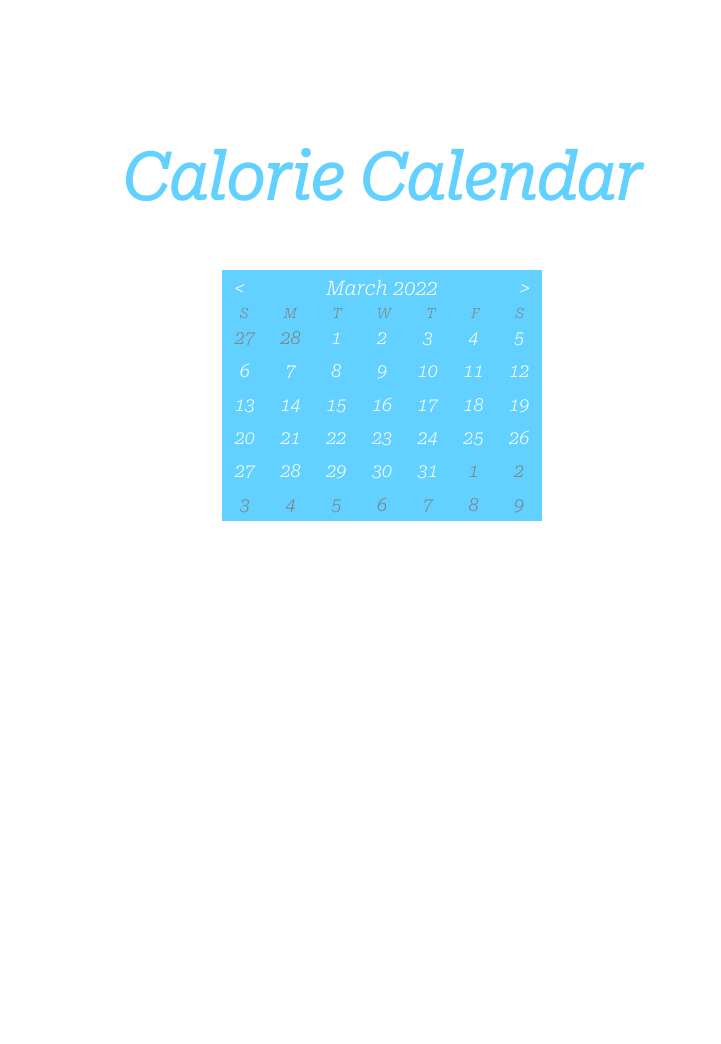
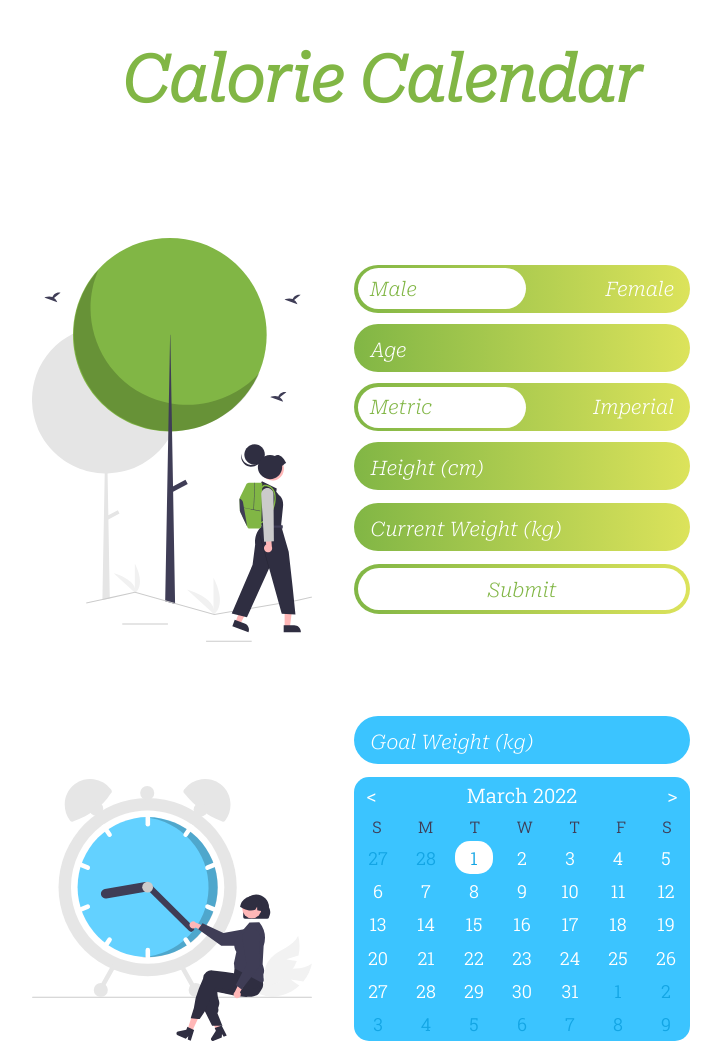
Before and after one commit to dmcphee98/calorie-calendar, a plain HTML site: page index.html in a window 1280 px wide. Shown: the top 1044 px of the page, without its empty margins (258-979 px from the left). Before the commit the page ends 800 px from the top, so only its background shows below. Drawn offline with Linux system fonts and the light colour scheme.

Commit message:
Calendar, formatting

```diff
--- a/form1.css
+++ b/form1.css
@@ -14,6 +14,7 @@ body {
     /* Font family */
     font-family: 'Roboto Serif', sans-serif;
     font-size: 1.25rem;
+    padding-top: 25vh;
 }
 
 header,
@@ -24,22 +25,26 @@ form {
 
 header {
     color: white;
+    background: white;
     font-family: 'Roboto Serif', sans-serif;
     font-size: 2rem;
-    height: 30vh; /* Set this back to 30vh */
-    align-items: flex-end;
+    height: 20vh;
+    width: 100%;
+    align-items: center;
+    position: fixed;
+    top: 0;
+    z-index: 1;
 }
 
 h1 {
     color: #81b645;
-    color: #63D1FF;
+    /* color: #63D1FF; */
     padding: 1.5rem;
     text-align: center;
 }
 
 .form-container-center {
-    display: none;
-    /* display: flex; */
+    display: flex;
     justify-content: center;
     align-items: center;
     height: 60vh;
@@ -67,8 +72,7 @@ form {
 }
 
 .input-div,
-.input-div-ft,
-.input-div-in {
+.input-div-ft {
     border-radius: 50px;
     padding: 0.85rem 0rem 0.65rem 0rem;
     background: #81b645;  /* fallback for old browsers */
@@ -89,8 +93,13 @@ form {
 }
 
 .input-div-in {
+    border-radius: 50px;
+    padding: 0.85rem 0rem 0.65rem 0rem;
     width: 30%;
     margin: 0.4rem 0.3rem;
+    background-color: #DCE35B;
+    transition: all 0.3s ease;
+    position: relative;
 }
 
 .input-div:hover {
--- a/form1.js
+++ b/form1.js
@@ -12,7 +12,8 @@ const heightInputDivFt = document.querySelector('.input-div-ft');
 const heightInputDivIn = document.querySelector('.input-div-in');
 const weightInput = document.getElementById('weight-input');
 const submitButton = document.querySelector('.submit');
-const formPage = document.querySelector('.form-container-center');
+const page1 = document.querySelector('.form-container-center');
+const page2 = document.querySelector('.date-picker-container-center');
 
 // Event Listeners
 genderCheckbox.addEventListener('click', toggleGender);
@@ -49,15 +50,16 @@ function toggleUnits(event) {
 
     let weightText = weightInput.nextElementSibling;
     if (!weightText.classList.contains('right-justify')) {
-        weightText.innerHTML = unitsCheckbox.checked ? 'Weight (lbs)' : 'Weight (kg)';
+        weightText.innerHTML = unitsCheckbox.checked ? 'Current Weight (lb)' : 'Current Weight (kg)';
     } else {
-        weightText.innerHTML = unitsCheckbox.checked ? 'lbs' : 'kg';
+        weightText.innerHTML = unitsCheckbox.checked ? 'lb' : 'kg';
     }
 }
 
 function submitForm(event) {
     event.preventDefault();
-    formPage.classList.add('offscreen');
+    page1.classList.add('offscreen');
+    page2.classList.remove('offscreen-right');
 }
 
 function movePlaceholderTextRight(event) {
@@ -73,7 +75,7 @@ function movePlaceholderTextRight(event) {
     } else if (event.target === heightInputIn) {
         placeholderText.innerHTML = 'in';
     } else {
-        placeholderText.innerHTML = unitsCheckbox.checked? 'lbs': 'kg';
+        placeholderText.innerHTML = unitsCheckbox.checked? 'lb': 'kg';
     }
 }
 
@@ -96,7 +98,7 @@ function movePlaceholderTextLeft(element) {
         } else if (element === heightInputIn) {
             placeholderText.innerHTML = '(in)';
         } else {
-            placeholderText.innerHTML = unitsCheckbox.checked? 'Weight (lbs)' : 'Weight (kg)';
+            placeholderText.innerHTML = unitsCheckbox.checked? 'Current Weight (lb)' : 'Current Weight (kg)';
         }
     }
 }
--- a/form2.css
+++ b/form2.css
@@ -1,26 +1,37 @@
-.date-picker-container {
+.date-picker-container-center {
     display: flex;
     justify-content: center;
     align-items: center;
 }
 
+.date-picker-container {
+    display: flex;
+    justify-content: center;
+    align-items: center;
+    width: 80%;
+    max-width: 35em;
+}
+
 .date-picker {
-    position: relative;
+    font-weight: 500;
+    display: flex;
+    justify-content: center;
+    align-items: center;
     width: 100%;
-    max-width: 320px;
-    height: 60px;
-    background-color: #81b645;
     margin: 30px auto;
     cursor: pointer;
     user-select: none;
+    flex-wrap: wrap;
 }
 
 .date-picker .dates {
     /* Should take entire width and begin underneath date picker */
-    left: 0;
-    right: 0;
-    background-color: #63D1FF;
+    width: 80%;
+    background-color: #3bc4ff;
     color: white;
+    border-radius: 15px;
+    font-family: 'Roboto Slab', serif;
+    margin: 0.4rem;
 }
 
 .date-picker .dates .month {
@@ -36,14 +47,15 @@
     justify-content: center;
     align-items: center;
     font-size: 20px;
+    border-radius: 15px;
 }
 
 .arrow:hover {
-    background-color: white;
+    background-color: #91dcfc;
 }
 
 .arrow:active {
-    background-color: red;
+    background-color: #beeafd;
 }
 
 .days {
@@ -59,6 +71,7 @@
     justify-content: center;
     align-items: center;
     border-radius: 15px;
+    margin: 0rem 0.3rem;
 }
 
 .day-othermonth {
@@ -66,18 +79,44 @@
     justify-content: center;
     align-items: center;
     border-radius: 15px;
-    color: gray;
+    color: #13a5e4;
 }
 
-.day.selected {
+.day:hover {
+    background-color: #95dfff;
+    color: #63D1FF;
+}
+
+.day:active {
     background-color: white;
     color: #63D1FF;
 }
 
 .days-of-week {
-    font-size: 0.7em;
+    font-size: 0.8em;
     display: flex;
     justify-content: space-around;
     align-items: center;
-    color: gray;
+    color: #3f3d56;
 }
+
+.days-of-week div {
+    padding: 0.25rem 0rem;
+}
+
+.day.selected {
+    background-color: white;
+    color: #13a5e4;
+}
+
+.offscreen-right {
+    transform: translateX(100%);
+}
+
+.blue {
+    background: #3bc4ff;
+}
+
+.blue-text {
+    color: #3bc4ff;
+}
--- a/form2.js
+++ b/form2.js
@@ -4,6 +4,8 @@ const mth = document.querySelector('.mth');
 const nextMonth = document.querySelector('.next-month');
 const prevMonth = document.querySelector('.prev-month');
 const days = document.querySelector('.days');
+const submitButton2 = document.querySelector('.submit');
+
 
 
 const months = ['January', 'February', 'March', 'April', 'May', 'June', 'July',
@@ -26,6 +28,8 @@ populateDays(month);
 // Event Listeners
 nextMonth.addEventListener('click', incrementMonth)
 prevMonth.addEventListener('click', decrementMonth)
+submitButton2.addEventListener('click', submitForm);
+
 
 // Functions
 function incrementMonth(e) {
@@ -67,7 +71,6 @@ function populateDays() {
     for (let j = date.getDay(); j > 0; j--, totalDays++) {
         var yesterday = new Date(date.getTime());
         yesterday.setDate(date.getDate() - j);
-        console.log(yesterday.getDate());
         addDay(yesterday.getDate(), false);
     }
     // Add days from current month
@@ -82,12 +85,38 @@ function populateDays() {
     }
 }
 
-function addDay(textContent, currentMonth) {
+function addDay(dayNumber, currentMonth) {
     const day = document.createElement('div');
 
     if (currentMonth) day.classList.add('day');
     else day.classList.add('day-othermonth');
 
-    day.textContent = textContent;
+    day.textContent = dayNumber;
+
+    if (currentMonth) {
+        day.addEventListener('click', function() {
+            selectedDate = new Date(year, month+1, dayNumber+1);
+            selectedDay = dayNumber+1;
+            selectedMonth = month;
+            selectedYear = year;
+
+            populateDays();
+        });
+    } else {
+            day.addEventListener('click', function() {
+                if (dayNumber > 15) decrementMonth();
+                else incrementMonth();
+                selectedDate = new Date(year, month+1, dayNumber+1);
+                selectedDay = dayNumber+1;
+                selectedMonth = month;
+                selectedYear = year;
+                populateDays();
+            });
+    }
+
+    if (dayNumber+1 == selectedDay && month == selectedMonth && year == selectedYear) {
+        day.classList.add('selected');
+    }
+
     days.appendChild(day);
 }
--- a/index.html
+++ b/index.html
@@ -8,7 +8,7 @@
     <!-- Link Roboto font from fonts.google.com -->
     <link rel="preconnect" href="https://fonts.googleapis.com">
     <link rel="preconnect" href="https://fonts.gstatic.com" crossorigin>
-    <link href="https://fonts.googleapis.com/css2?family=Roboto+Serif:ital,wght@1,200&display=swap" rel="stylesheet">
+    <link href="https://fonts.googleapis.com/css2?family=Roboto+Serif:ital,wght@1,200&family=Roboto+Slab:wght@100;350&display=swap" rel="stylesheet">
 
     <!-- Link stylesheets -->
     <link rel="stylesheet" href="./form1.css">
@@ -24,6 +24,7 @@
     <header>
         <h1>Calorie Calendar</h1>
     </header>
+    <div class="content">
     <div class="form-container-center">
         <div class="form-container">
             <img src="./undraw_hiking_re_k0bc.svg" class="form-image">
@@ -68,7 +69,7 @@
 
                 <div class="input-div">
                     <input type="number" class="input" id="weight-input">
-                    <span class="placeholder-text">Weight (kg)</span>
+                    <span class="placeholder-text">Current Weight (kg)</span>
                 </div>
 
                 <div class="submit-outline">
@@ -78,8 +79,14 @@
         </div>
     </div>
 
+    <div class="date-picker-container-center">
         <div class="date-picker-container">
+            <img src="./undraw_time_management_re_tk5w.svg" class="form-image">
             <div class="date-picker">
+                <div class="input-div blue">
+                    <input type="number" class="input" id="goal-weight-input">
+                    <span class="placeholder-text">Goal Weight (kg)</span>
+                </div>
                 <div class="dates">
                     <div class="month">
                         <div class="arrow prev-month">&lt</div>
@@ -100,9 +107,13 @@
 
                     </div>
                 </div>
+                <div class="submit-outline blue">
+                    <input type="submit" class="submit blue-text">
+                </div>
+            </div>
+        </div>
     </div>
     </div>
 
-
 </body>
 </html>
```
Lines whose indentation alone changed are shown as unchanged.
